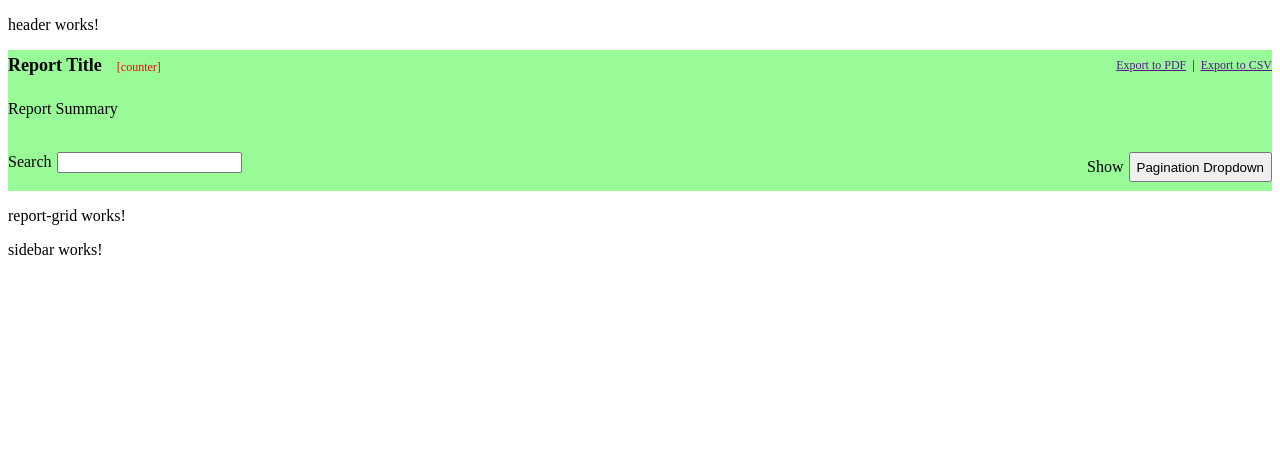
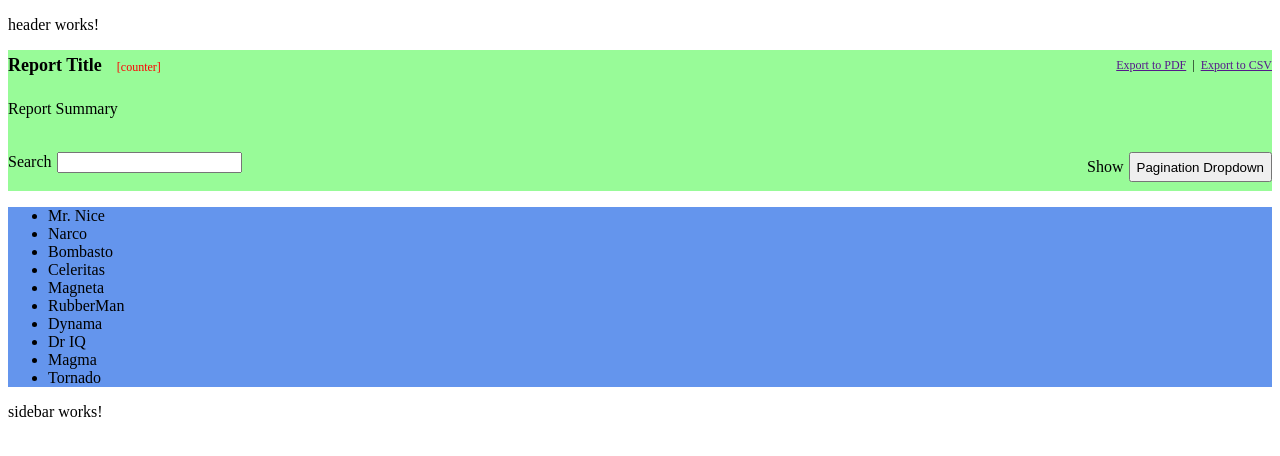
Before and after one commit to slamflipstrom/ng2-report, an Angular app: page / in a window 1280 px wide. Shown: the top 456 px of the page. Built offline with nearby package versions, Linux system fonts and the light colour scheme.

Commit message:
Implement basic data service & update styles

```diff
--- a/src/app/app.module.ts
+++ b/src/app/app.module.ts
@@ -13,7 +13,7 @@ import { SidebarComponent } from './sidebar/sidebar.component';
   declarations: [
     AppComponent,
     HeaderComponent,
-    SidebarComponent,
+    SidebarComponent
   ],
   imports: [
     BrowserModule,
--- a/src/app/report/report-grid/report-grid.component.html
+++ b/src/app/report/report-grid/report-grid.component.html
@@ -1,3 +1,5 @@
-<p>
-  report-grid works!
-</p>
+<ul>
+  <li *ngFor="let user of users;">
+    {{user.name}}
+  </li>
+</ul>
--- a/src/app/report/report-grid/report-grid.component.scss
+++ b/src/app/report/report-grid/report-grid.component.scss
@@ -0,0 +1,4 @@
+report-grid{
+  background-color: lightblue;
+  display: block;
+ }
--- a/src/app/report/report-grid/report-grid.component.ts
+++ b/src/app/report/report-grid/report-grid.component.ts
@@ -1,15 +1,10 @@
-import { Component, OnInit } from '@angular/core';
+import { Component, Input } from '@angular/core';
 
 @Component({
   selector: 'report-grid',
   templateUrl: './report-grid.component.html',
   styleUrls: ['./report-grid.component.scss']
 })
-export class ReportGridComponent implements OnInit {
-
-  constructor() { }
-
-  ngOnInit() {
-  }
-
+export class ReportGridComponent {
+  @Input() users;
 }
--- a/src/app/report/report-header/report-header.component.scss
+++ b/src/app/report/report-header/report-header.component.scss
@@ -1,7 +1,3 @@
-.report-header {
-  display: block;
-  background-color: palegreen;
-
 .btn {
   height: 30px;
   padding-top: 0;
@@ -82,4 +78,3 @@
     }
   }
 }
-}
--- a/src/app/report/report.component.html
+++ b/src/app/report/report.component.html
@@ -1,2 +1,4 @@
 <report-header></report-header>
-<report-grid></report-grid>
+<report-grid
+  [users] = "users">
+</report-grid>
--- a/src/app/report/report.component.scss
+++ b/src/app/report/report.component.scss
@@ -0,0 +1,9 @@
+report-grid {
+  background-color: cornflowerblue;
+  display: block;
+}
+
+report-header {
+  display: block;
+  background-color: palegreen;
+}
--- a/src/app/report/report.component.ts
+++ b/src/app/report/report.component.ts
@@ -1,15 +1,23 @@
 import { Component, OnInit } from '@angular/core';
+import { ReportService } from '../services/report.service';
 
 @Component({
   selector: 'app-report',
   templateUrl: './report.component.html',
-  styleUrls: ['./report.component.scss']
+  styleUrls: ['./report.component.scss'],
+  providers: [ReportService]
 })
 export class ReportComponent implements OnInit {
+  users: Object[];
 
-  constructor() { }
+  constructor(private reportService: ReportService) { }
 
-  ngOnInit() {
+  ngOnInit(): void {
+    this.getReportData();
+  }
+
+  getReportData(): void {
+    this.users = this.reportService.getData();
   }
 
 }
--- /dev/null
+++ b/src/app/services/report.service.ts
@@ -0,0 +1,24 @@
+import { Injectable } from '@angular/core';
+
+const DATA: [{}] = [
+  {id: 11, name: 'Mr. Nice'},
+  {id: 12, name: 'Narco'},
+  {id: 13, name: 'Bombasto'},
+  {id: 14, name: 'Celeritas'},
+  {id: 15, name: 'Magneta'},
+  {id: 16, name: 'RubberMan'},
+  {id: 17, name: 'Dynama'},
+  {id: 18, name: 'Dr IQ'},
+  {id: 19, name: 'Magma'},
+  {id: 20, name: 'Tornado'}
+];
+
+@Injectable()
+export class ReportService {
+
+  constructor() { }
+
+  getData(): [{}] {
+     return DATA;
+  }
+}
```
Also changed, not shown: 1 other file (tests, documents, lock files or other folders). Lines whose indentation alone changed are shown as unchanged.
